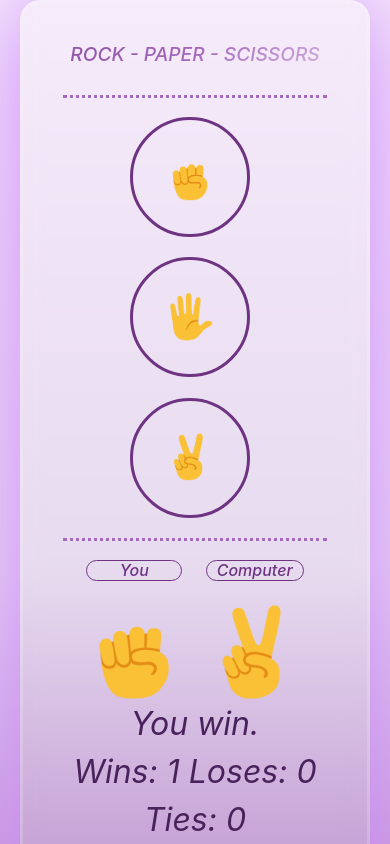
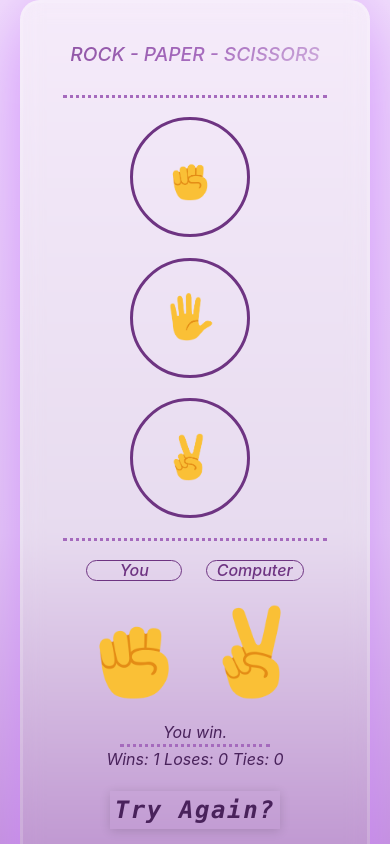
Before and after one commit to BangSonChau/Rock---Paper---Scissors, a plain HTML site: page index.html in a window 390 px wide. Both pictures are taken after a click on the button 190 px from the left and 307 px from the top of the page. Shown: the top 844 px of the page. Drawn offline with nearby package versions, Linux system fonts and the light colour scheme; some packages are replaced by stand-ins of ours; no server answers; a script that the page names is missing.

Commit message:
new add line in front of score

```diff
--- a/index.css
+++ b/index.css
@@ -34,6 +34,13 @@ header {
   padding-bottom: 20px;
   border-bottom-style:dotted;
   border-bottom-color: #A56ABD;
+}
+.line-1{
+  border-top-style: dotted;
+  border-top-color: #A56ABD;
+  width: 100%;
+  max-width:300px;
+  margin: 0 auto;
 }
 
 header h1 {
@@ -90,6 +97,7 @@ main .game-button .move-icon {
 }
 
 main .result-button {
+  position: relative;
   display: flex;
   flex-direction: column;
   gap: 20px;
@@ -162,6 +170,7 @@ main .result-button .move-icon-result {
 }
 
 .result-button .text {
+  margin-top: 20px;
   font-style: italic;
 }
 
@@ -455,4 +464,15 @@ main .result-button .move-icon-result {
     font-size: 1rem;
   }
 
+  .result-button .text {
+    font-size: 1rem;
+  }
+
+  .result-button .scoreElement {
+    font-size: 1rem;
+  }
+
+  .line-1{
+    max-width:150px;
+  }
 }
--- a/index.html
+++ b/index.html
@@ -64,7 +64,11 @@
           </div>
 
           <div class="resultPlay text">You Lose.</div>
-          <div class="resultPlay scoreElement">0:0:0</div>
+          <div class="line-1"></div>
+          <div class="resultPlay scoreElement">
+
+            0:0:0
+          </div>
 
           <div class="again-button" id="resetResult">
             <button class="ui-btn">
```
